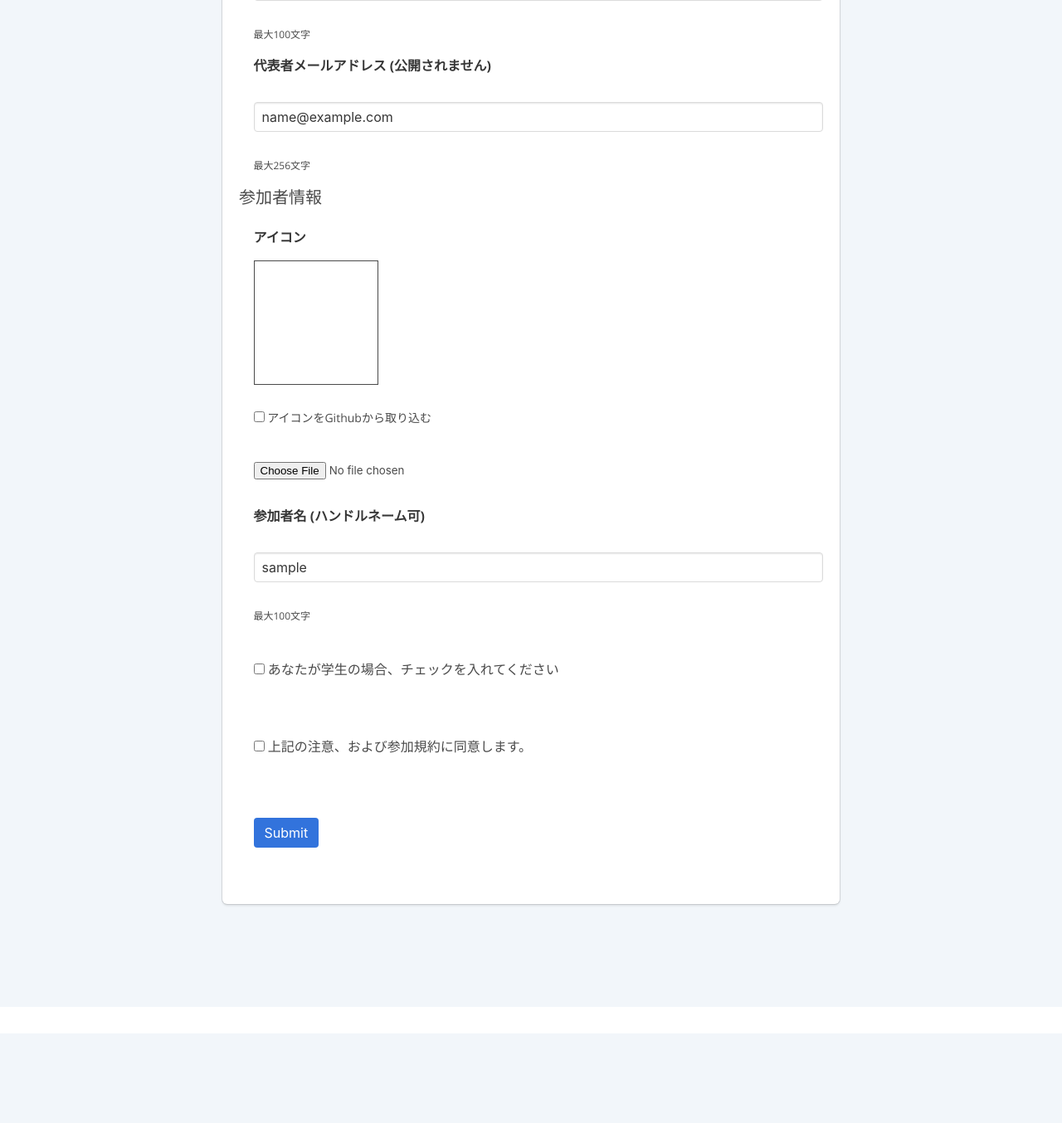
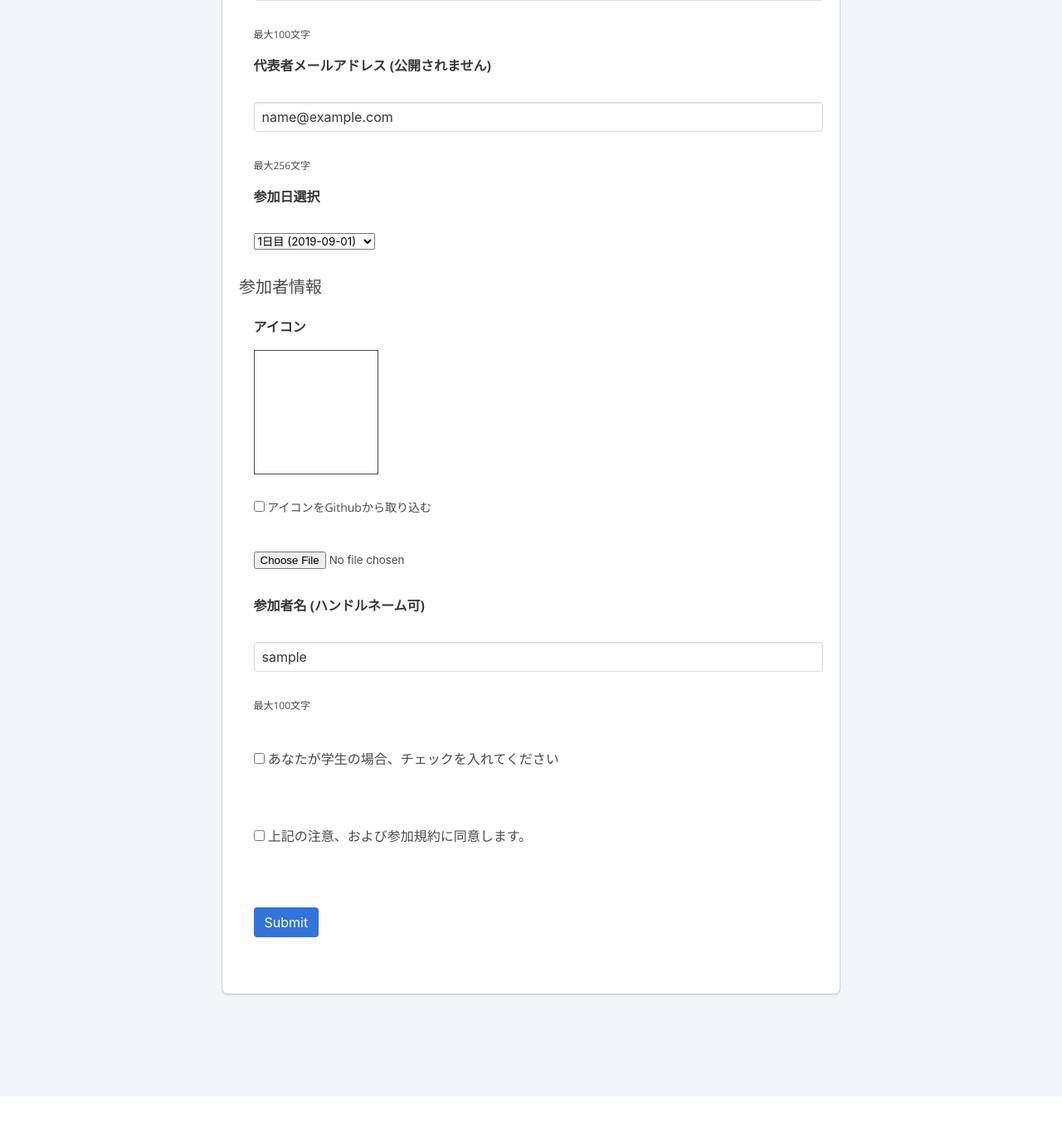
Before and after one commit to Sorarinu/isucon9-portal, a Django app: page /auth/create_team/ in a window 1280 px wide. Shown: the part 1110-2464 px from the top of the page at 83% size. Before the commit the page ends 2356 px from the top, so only its background shows below. Run offline with Django 3.2, Linux system fonts and the light colour scheme; the visitor is signed in with stand-in values (Sample User, id 1); parts of the project's set-up code (start-up, migrations or seed data) failed here and were passed over.

Commit message:
フォームを修正

```diff
--- a/isucon/portal/authentication/factories.py
+++ b/isucon/portal/authentication/factories.py
@@ -28,7 +28,7 @@ class TeamFactory(factory.DjangoModelFactory):
     name = factory.Sequence(lambda idx: "team{}".format(idx))
     password = factory.Sequence(lambda idx: make_password("password{}".format(idx)))
 
-    participate_date = factory.fuzzy.FuzzyChoice([
+    participate_at = factory.fuzzy.FuzzyChoice([
         timezone.now().date(),
         timezone.now().date() + timezone.timedelta(days=1),
     ])
--- a/isucon/portal/authentication/forms.py
+++ b/isucon/portal/authentication/forms.py
@@ -37,6 +37,12 @@ class TeamRegisterForm(forms.Form):
     )
     is_ok = forms.BooleanField(
         label="注意を読みましたチェック",
+        required=True,
+    )
+    participate_at = forms.DateField(
+        label="参加日選択",
+        input_formats=["%Y-%m-%d"],
+        widget=forms.Select(choices=Team.PARTICIPATE_DATES),
         required=True,
     )
 
--- a/isucon/portal/authentication/models.py
+++ b/isucon/portal/authentication/models.py
@@ -15,6 +15,11 @@ class User(AbstractUser):
 class Team(LogicalDeleteMixin, models.Model):
     class Meta:
         verbose_name = verbose_name_plural = "チーム"
+
+    PARTICIPATE_DATES = [(d, "{}日目 ({})".format(idx+1, d.strftime("%Y-%m-%d"))) for idx, d in enumerate([
+        timezone.datetime(2019, 9, 1),
+        timezone.datetime(2019, 9, 2),
+    ])]
 
     owner = models.OneToOneField(User, verbose_name="オーナー", on_delete=models.PROTECT, related_name="+")
     is_active = models.BooleanField("有効", default=True, blank=True)
--- a/isucon/portal/authentication/templates/create_team.html
+++ b/isucon/portal/authentication/templates/create_team.html
@@ -62,6 +62,13 @@
                         {{ form.owner_email }}
                     </div>
                     <p class="help">最大256文字</p>
+                </div>
+
+                <div class="field">
+                    <label class="label">{{ form.participate_at.label }}</label>
+                    <div class="control">
+                        {{ form.participate_at }}
+                    </div>
                 </div>
 
                 <h2 class="subtitle">参加者情報</h2>
--- a/isucon/portal/authentication/views.py
+++ b/isucon/portal/authentication/views.py
@@ -24,7 +24,7 @@ def create_team(request):
     # パスワードとして使う文字群から指定文字数ランダムに選択してチームパスワードとする
     password = ''.join(random.choice(settings.PASSWORD_LETTERS) for i in range(settings.PASSWORD_LENGTH))
 
-    team = Team.objects.create(name=form.cleaned_data['name'], password=password, owner=user)
+    team = Team.objects.create(name=form.cleaned_data['name'], participate_at=form.cleaned_data['participate_at'], password=password, owner=user)
 
     user.team = team
     user.is_student = form.cleaned_data['is_student']
```
Also changed, not shown: isucon/portal/settings.py (+0 -17 lines).
